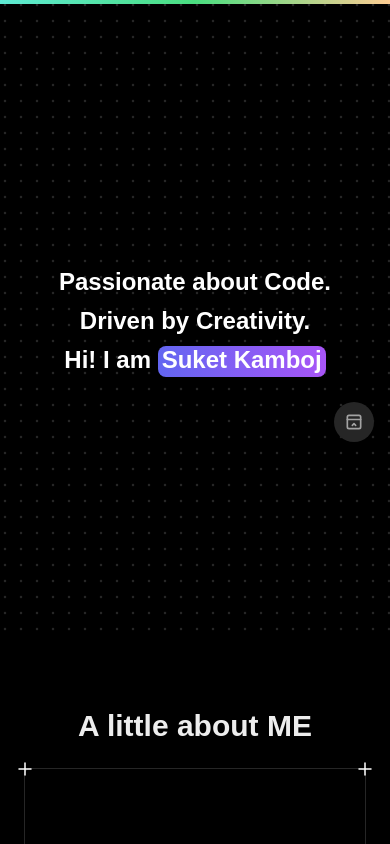
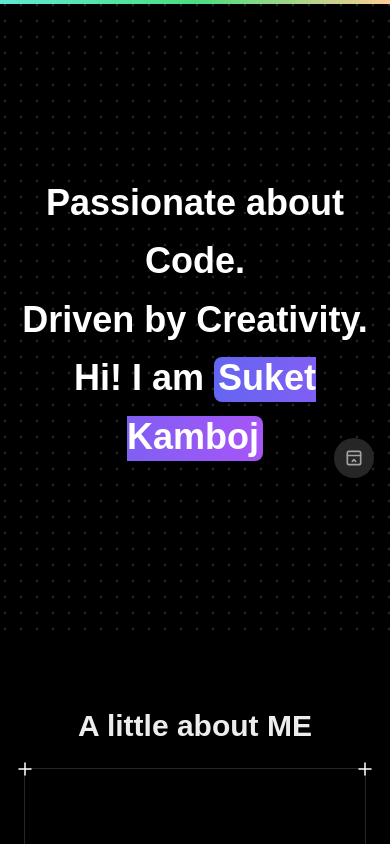
Before and after one commit to Sookeyy-12/Sookeyy-12.github.io, a Next.js app: page / in a window 390 px wide. Shown: the top 844 px of the page. Built offline with nearby package versions, Linux system fonts and the light colour scheme.

Commit message:
fixed sizes

```diff
--- a/components/Achievements.tsx
+++ b/components/Achievements.tsx
@@ -7,7 +7,7 @@ export function Achievements() {
             <div className="flex justify-center items-center w-full text-3xl mb-5 font-bold">
                 <h1>Some extra stuff</h1>
             </div>
-            <BentoGrid className="max-w-4xl mx-auto">
+            <BentoGrid className="max-w-5xl mx-auto">
                 {items.map((item, i) => (
                     <BentoGridItem
                         key={i}
--- a/components/HeroSection.tsx
+++ b/components/HeroSection.tsx
@@ -20,7 +20,7 @@ export function HeroSection() {
                         duration: 0.5,
                         ease: [0.4, 0.0, 0.2, 1],
                     }}
-                    className="text-2xl px-4 md:text-4xl lg:text-5xl font-bold text-neutral-700 dark:text-white max-w-4xl leading-relaxed lg:leading-snug text-center mx-auto "
+                    className="text-4xl px-4 md:text-4xl lg:text-5xl font-bold text-neutral-700 dark:text-white max-w-4xl leading-relaxed lg:leading-snug text-center mx-auto "
                 >
                     Passionate about Code.<br></br>Driven by Creativity.<br></br>Hi! I am
                     {" "}
--- a/components/NavBar.tsx
+++ b/components/NavBar.tsx
@@ -49,7 +49,7 @@ function NavBar() {
         <div className="fixed flex justify-center w-full z-50">
             <FloatingDock
                 desktopClassName='fixed bottom-0 m-3'
-                mobileClassName="fixed top-1/2 transform -translate-y-1/2 right-4"
+                mobileClassName="fixed top-1/2 transform -translate-y-[-1rem] right-4"
                 items={links}
             />
         </div>
```
